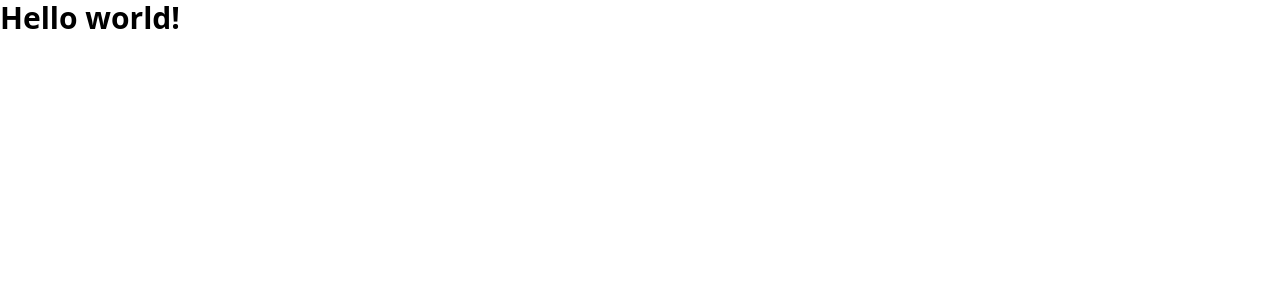
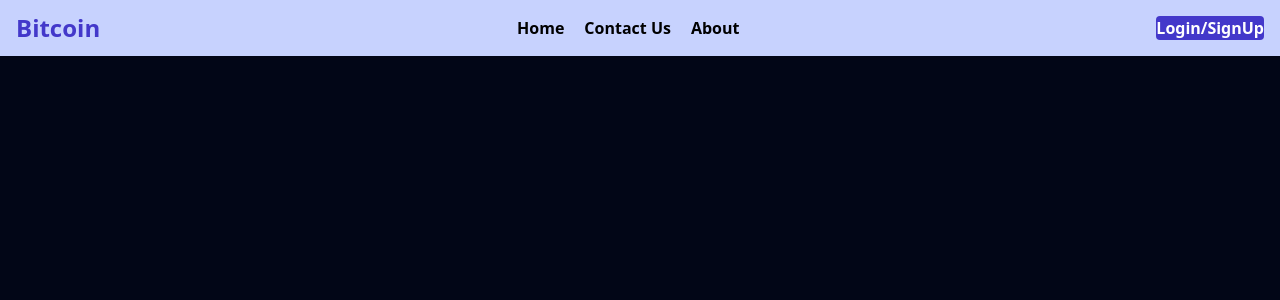
Before and after one commit to shivanshsin0203/Learn_Tailwind, a React (Create React App) app: page / in a window 1280 px wide. Shown: the top 300 px of the page. Built offline with nearby package versions, Linux system fonts and the light colour scheme.

Commit message:
Created NavBar

```diff
--- a/src/App.js
+++ b/src/App.js
@@ -2,9 +2,22 @@ import React from 'react'
 
 function App() {
   return (
-    <h1 className="text-3xl font-semibold hover:font-extrabold">
-      Hello world!
-    </h1>
+    <div className='min-h-screen bg-slate-950'>
+     <nav className='w-full h-14 bg-indigo-200 flex justify-between px-4 md:px-4 items-center'>
+      <div className='text-2xl text-indigo-700 font-bold'>
+        Bitcoin
+      </div>
+      <ul className='md:flex hidden font-semibold'>
+        <li className=' mx-[10px] cursor-pointer'>Home</li>
+        <li className=' mx-[10px] cursor-pointer'>Contact Us</li>
+        <li className=' mx-[10px] cursor-pointer'>About</li>
+      </ul>
+      <div className='hidden md:block bg-indigo-700 text-white rounded font-bold cursor-pointer '>Login/SignUp</div>
+      <div className='md:hidden'>
+        <a className=' text-4xl' href='#'>&#8801;</a>
+      </div>
+     </nav>
+    </div>
   )
 }
 
```
